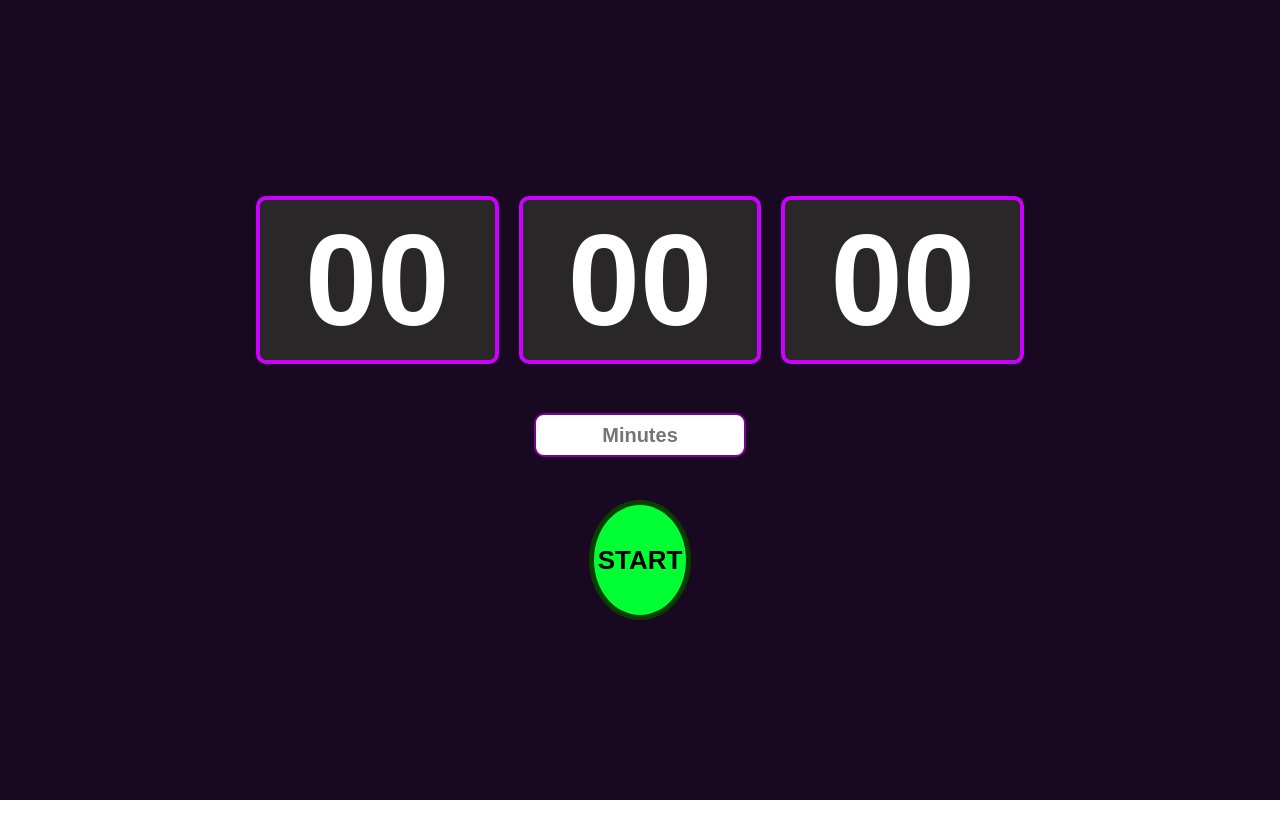
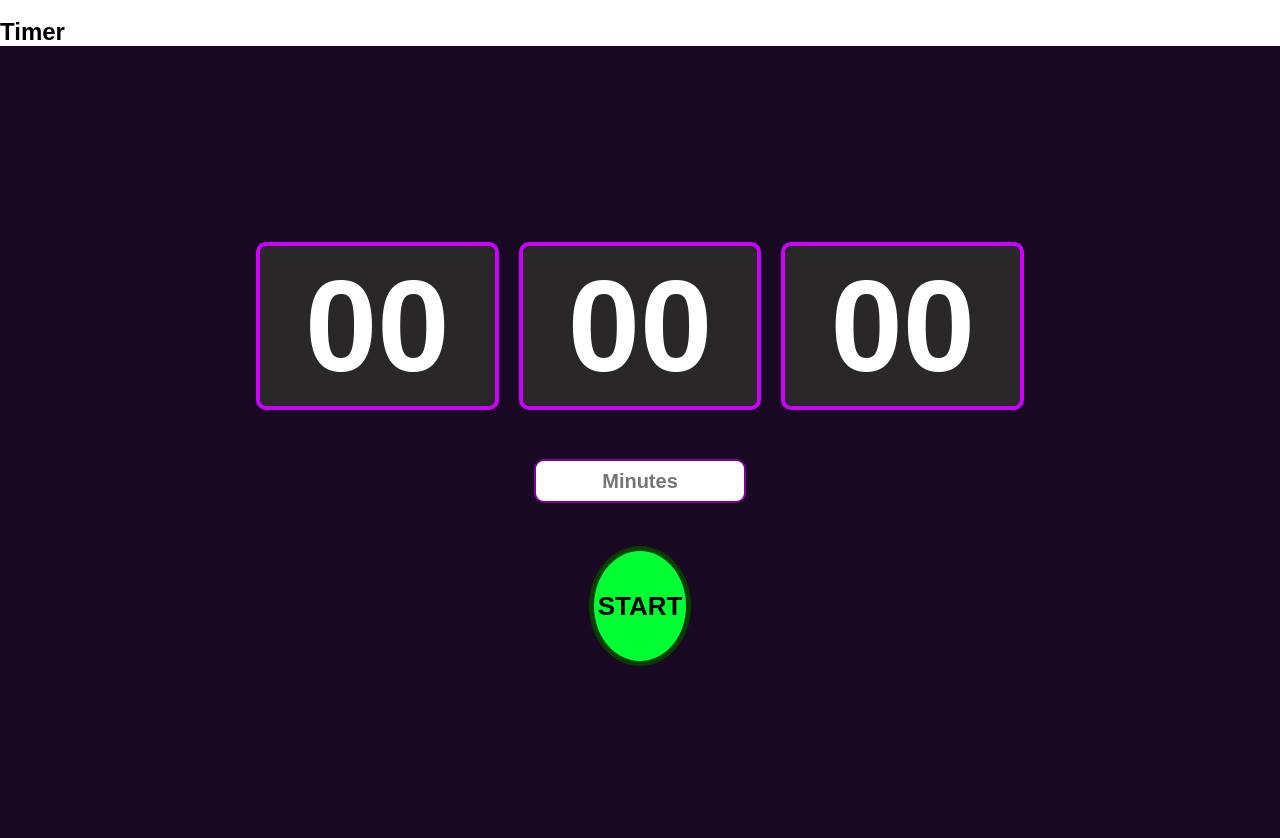
Before and after one commit to SidduSanmukh/Timer_Project, a plain HTML site: page index.html in a window 1280 px wide. Before the commit the page ends 800 px from the top, so only its background shows below. Drawn offline with Linux system fonts and the light colour scheme.

Commit message:
index.html

```diff
--- a/index.html
+++ b/index.html
@@ -7,13 +7,15 @@
     <link rel="stylesheet" href="style.css" />
   </head>
   <body>
+    <nav>
+      <img src="./assets/logo.svg" alt="" />
+      <h1>Timer</h1>
+    </nav>
     <div class="container">
       <div class="box">
         <div class="timer">
           <div class="Minutes">00</div>
-
           <div class="Seconds">00</div>
-
           <div class="MiliSeconds">00</div>
         </div>
         <div class="input">
```
